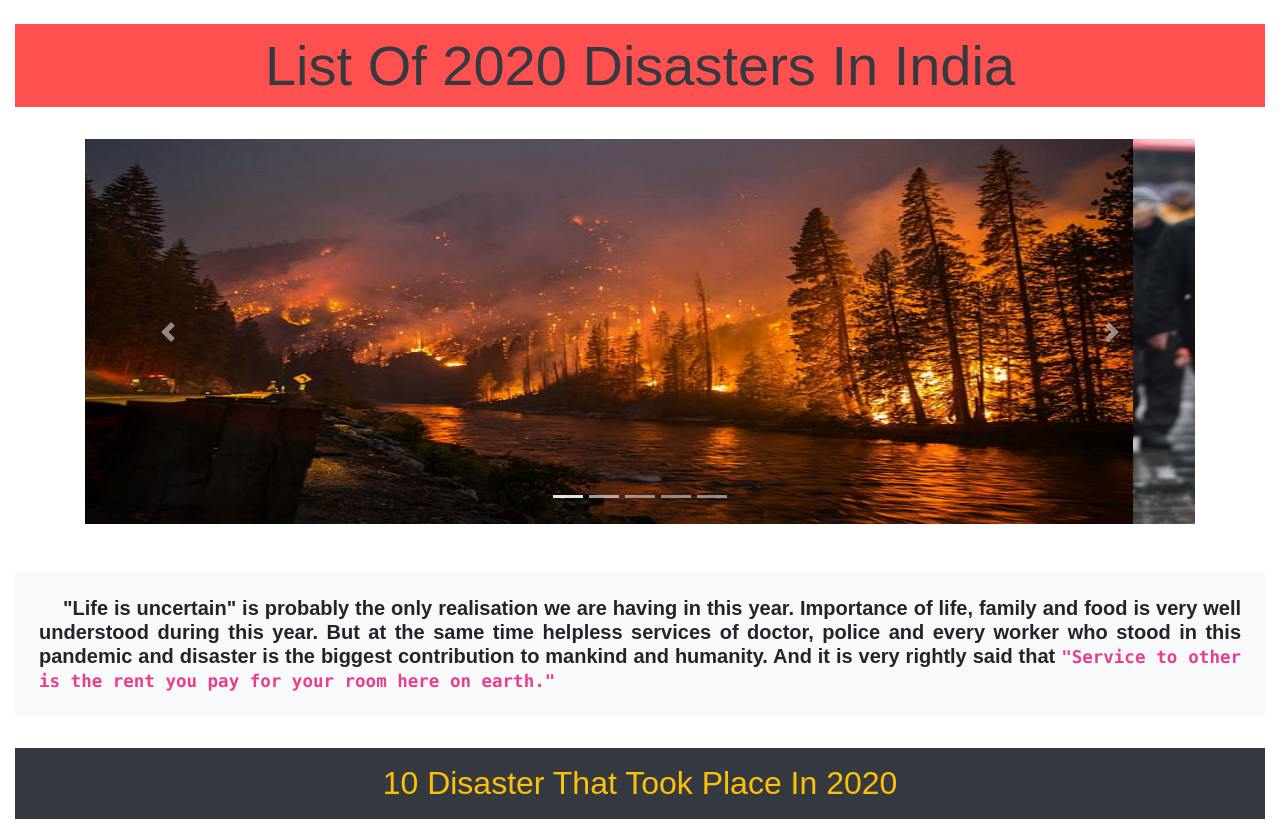
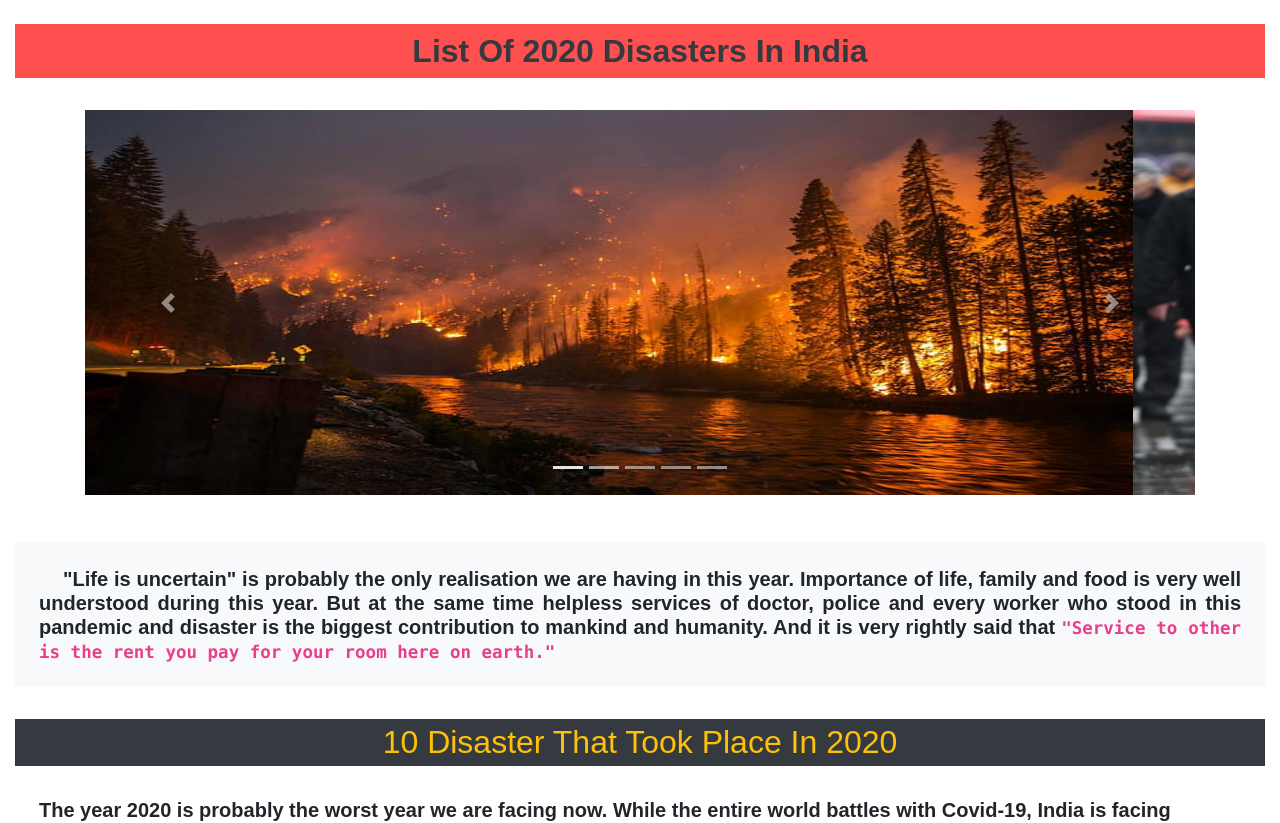
Before and after one commit to aadiltech/2020disasterinndia.github.io, a plain HTML site: page index.html in a window 1280 px wide. Shown: the top 823 px of the page. Drawn offline with nearby package versions, Linux system fonts and the light colour scheme.

Commit message:
Modified index.html
Made further changes

```diff
--- a/index.html
+++ b/index.html
@@ -12,7 +12,7 @@
 <body>
 
 
-<div class="container-fluid"><br><h2 class="text-center text-dark display-4 starting p-1 p-xl-2 p-lg-2 p-md-1"><b>List Of 2020 Disasters In India</b></h2></div>
+<div class="container-fluid"><br><h2 class="text-center text-dark starting p-1 p-xl-2 p-lg-2 p-md-1"><b>List Of 2020 Disasters In India</b></h2></div>
 <div class="container"><header>
 <br>
 <div id="demo" class="carousel slide img-fluid" data-ride="carousel">
@@ -69,7 +69,7 @@
 <div class="container-fluid">
 	<article><h5 class="text-justify p-4 bg-light"><strong class="p-4">"Life is uncertain" is probably the only realisation we are having in this year. Importance of life, family and food is very well understood during this year. But at the same time helpless services of doctor, police and every worker who stood in this pandemic and disaster is the biggest contribution to mankind and humanity. And it is very rightly said that <code>"Service to other is the rent you pay for your room here on earth."</code></strong></h5></article>
 	<br>
-	<div><h2 class="text-capitalize text-warning bg-dark text-center p-3">10 disaster that took place in 2020</h2>
+	<div><h2 class="text-capitalize text-warning bg-dark text-center p-1">10 disaster that took place in 2020</h2>
 		<br><h5><strong class="p-4">The year 2020 is probably the worst year we are facing now. While the entire world battles with Covid-19, India is facing numerous disaster and tragedy losing thousands of life. It is belived that half of the population in India is in deep depression due to loss of jobs, life, friends, family and what-not. There are list of 10 incident that shook India this year badly.</strong></h5>
 		<br><ol class="container-fluid">
 			<h2 class="container-fluid"><strong><li class="text-danger">Covid-19 In India</li></strong></h2>
```
